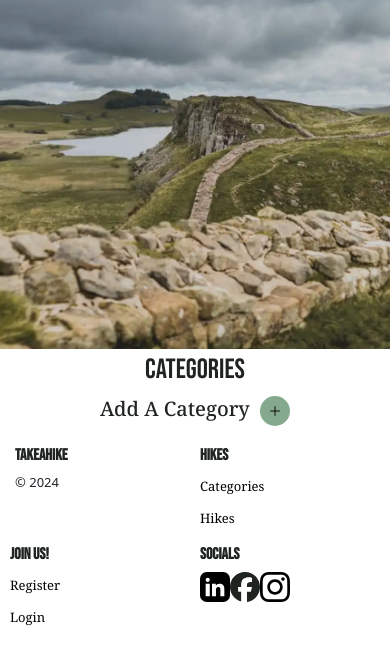
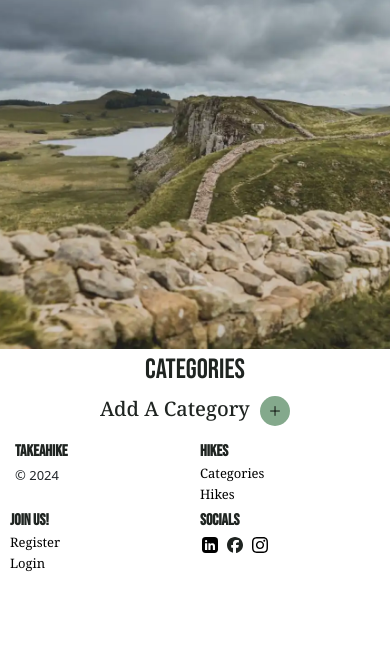
Before and after one commit to ChloeL-E/msp3-trailfinders, a Flask app: page /categories in a window 390 px wide. Shown: the top 665 px of the page. Run offline with Flask 2, Linux system fonts and the light colour scheme; data that the repository does not hold is empty.

Commit message:
Added styling to footer

```diff
--- a/trailfinders/static/css/style.css
+++ b/trailfinders/static/css/style.css
@@ -382,6 +382,11 @@ li::marker {
 
     footer h4 {
         font-size: medium;
+        line-height: 0.75;
+    }
+
+    .footer-links li {
+        line-height: 0.75;
     }
 
     .footer-links li,
@@ -397,9 +402,10 @@ li::marker {
         font-size: small;
     }
 
-    .socials li {
-        height: 15px;
-        width: 15px;
-        margin-right: 15px;
+    .socials li a img {
+        height: 20px;
+        width: 20px;
+        margin-right: 5px;
+        padding: 2px;
     }
 }
```
